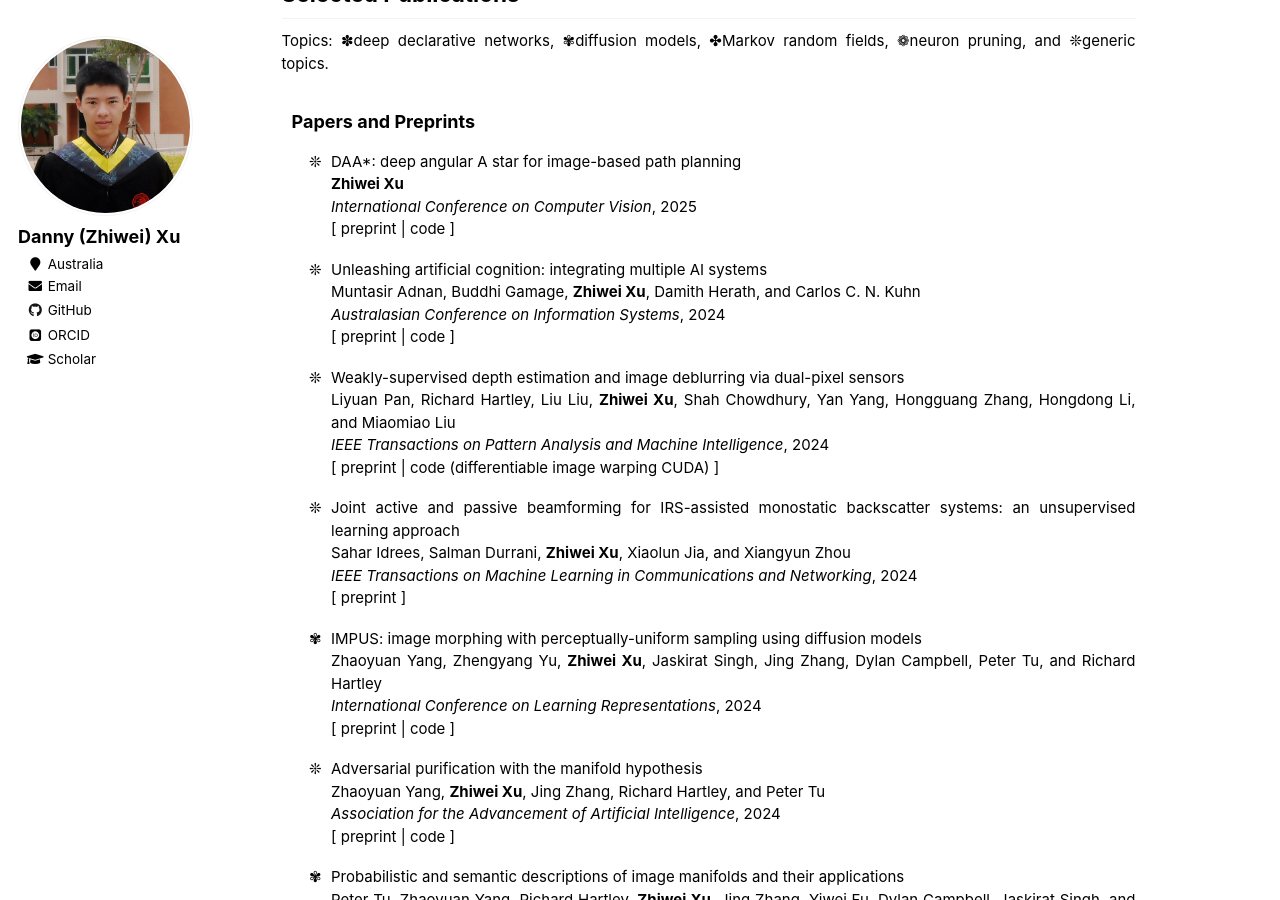
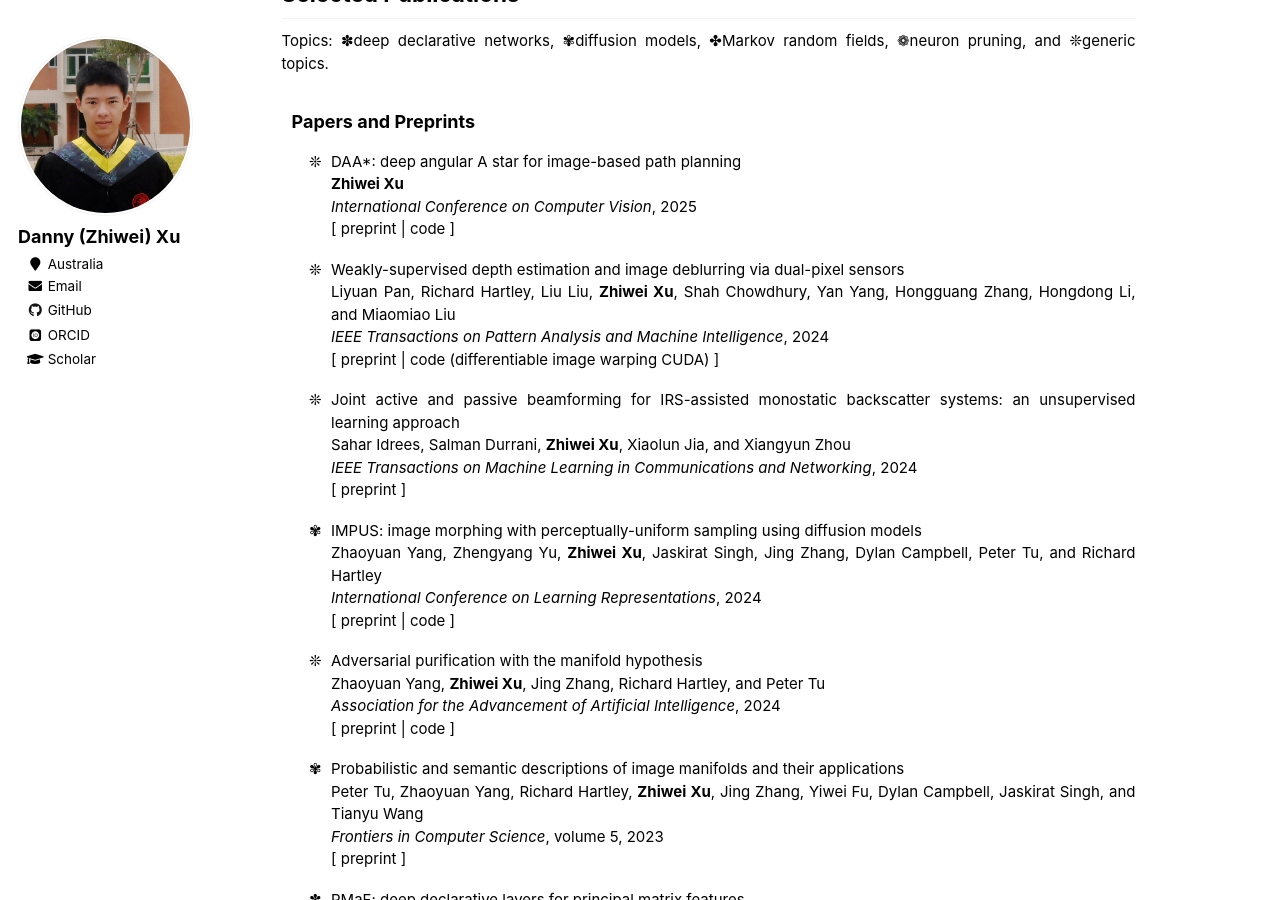
Before and after one commit to zwxu064/zwxu064.github.io, a Jekyll site: the page built from _pages/about.html, in a window 1280 px wide and 900 px high, scrolled down 338 px. Built offline with Jekyll 4.4.1, drawn with Linux system fonts in a browser that asks for light colours; some web fonts are replaced.

Commit message:
Update about.html

```diff
--- a/_pages/about.html
+++ b/_pages/about.html
@@ -38,15 +38,6 @@ ul{li{padding-inline-start: 1ch;}}
       <div><span style="color:black"><i>International Conference on Computer Vision</i>, 2025</span></div>
       <div><span style="color:black">[ <a style="color: inherit;" target="_blank" href="https://www.arxiv.org/abs/2507.09305">preprint</a>
 	| <a style="color: inherit;" href="https://github.com/zwxu064/DAAStar" target="_blank">code</a> ]</span></div>
-  </li>
-  </ul>
-
-  <ul class="generic">
-  <li style="color:black"><div><span style="font-size:1em">Unleashing artificial cognition: integrating multiple AI systems</span></div>
-      <div><span style="color:black;font-size:1em">Muntasir Adnan, Buddhi Gamage, <strong>Zhiwei Xu</strong>, Damith Herath, and Carlos C. N. Kuhn</span></div>
-      <div><span style="color:black"><i>Australasian Conference on Information Systems</i>, 2024</span></div>
-      <div><span style="color:black">[ <a style="color: inherit;" target="_blank" href="https://arxiv.org/abs/2408.04910">preprint</a>
-	| <a style="color: inherit;" href="https://github.com/TheOpenSI/CoSMIC" target="_blank">code</a> ]</span></div>
   </li>
   </ul>
 
```
